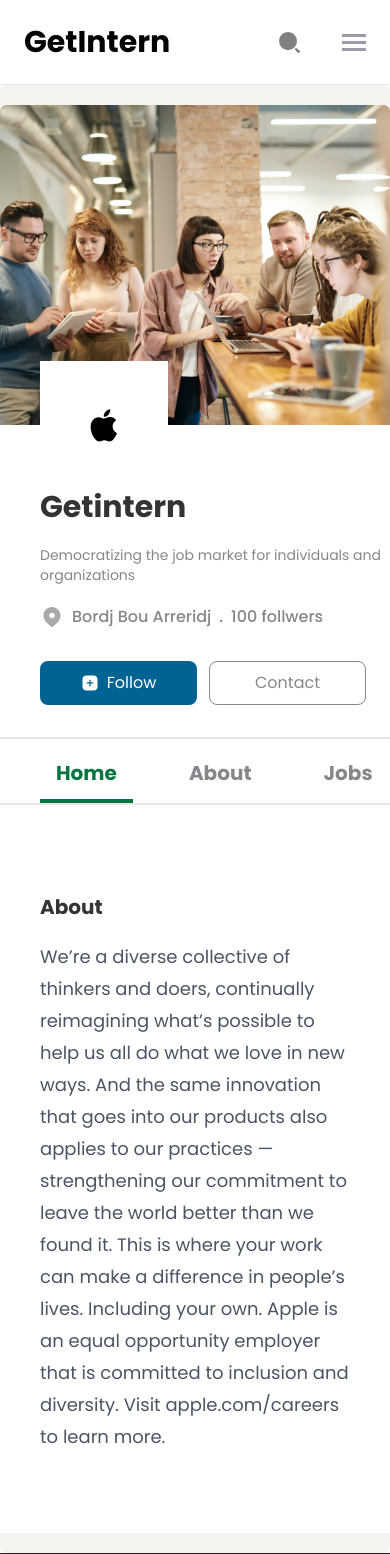
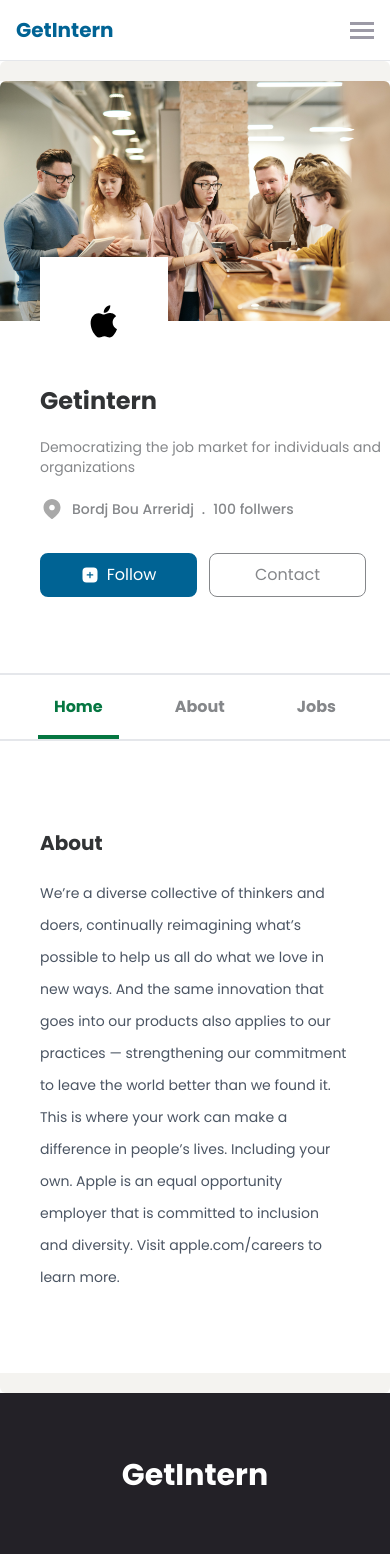
Before and after one commit to slimanesedrati/job-portal, a Django app: template templates/company_profile.html in a window 390 px wide. Shown: the top 1554 px of the page. Run offline with Django 4.2, Linux system fonts and the light colour scheme; the template is opened without the code that fills it, so the values that code supplies are empty.

Commit message:
update company_profile & user regestration

```diff
--- a/templates/company_profile.html
+++ b/templates/company_profile.html
@@ -23,17 +23,17 @@
   <!-- nav -->
   <div class="sticky top-0 bg-white z-20 border-b">
     <!-- Nav Container -->
-    <nav class="container mx-auto p-6 z-10">
+    <nav class="container mx-auto p-4 z-10">
       <!-- Flex Container For All Items -->
       <div class="flex items-center justify-between">
         <!-- Flex Container For Logo/Menu -->
         <div class="flex items-center space-x-20">
           <!-- Logo -->
-          <h1 class="font-bold text-3xl">
+          <h1 class="font-bold text-xl text-blue">
             <a href="">GetIntern</a>
           </h1>
           <!-- Left Menu -->
-          <div class="hidden space-x-8 font-bold lg:flex">
+          <div class="hidden text-sm space-x-8 font-bold lg:flex">
             <a href="#" class="text-mediumGray hover:text-darkGray">Jobs</a>
             <a href="#" class="text-mediumGray hover:text-darkGray">Interships</a>
             <a href="#" class="text-mediumGray hover:text-darkGray">About Us</a>
@@ -43,9 +43,9 @@
         <!-- Right Buttons Menu -->
         <div class="hidden items-center space-x-6 font-medium text-grayishViolet lg:flex">
           <div id="userN" class="relative text-darkGray">
-            <div class="flex text-sm select-none justify-center items-center cursor-pointer">
+            <div class="flex text-xs select-none justify-center items-center cursor-pointer">
               Hi,Slimane!
-              <svg xmlns="http://www.w3.org/2000/svg" class="duration-200" id="down" width="24" height="24"
+              <svg xmlns="http://www.w3.org/2000/svg" class="duration-200" id="down" width="18" height="18"
                 viewBox="0 0 24 24" fill="none">
                 <path d="M10.869 16.6308C10.811 16.5743 10.563 16.3609 10.359 16.1622C9.076
             14.9971 6.976 11.9576 6.335 10.3668C6.232 10.1252 6.014 9.51437
@@ -58,7 +58,7 @@
               </svg>
             </div>
             <div id="settings"
-              class="absolute text-sm flex flex-col -right-4 top-8 rounded-md items-center justify-center space-y-2 p-4 bg-zinc-50 z-40 shadow-lg w-36 hidden">
+              class="absolute text-xs flex flex-col -right-4 top-8 rounded-md items-center justify-center space-y-2 py-4 bg-white z-40 shadow-lg w-36 hidden">
               <a href="" class="duration-200 border-b pb-2 hover:text-lightGray">Settings</a>
               <a href="" class="duration-200 hover:text-gray-400">Logout</a>
               <div></div>
@@ -66,7 +66,7 @@
           </div>
           <div>
             <a href=""
-              class="flex justify-center items-center duration-200 text-blue hover:underline underline-offset-2">
+              class="flex justify-center text-xs items-center duration-200 text-blue hover:underline underline-offset-2">
               <svg xmlns="http://www.w3.org/2000/svg" viewBox="0 0 24 24" width="18" height="18">
                 <path d="M18 3V5H17V11L19 14V16H13V23H11V16H5V14L7 11V5H6V3H18Z" fill="rgba(0,119,181,1)"></path>
               </svg>
@@ -77,14 +77,7 @@
 
         <!-- Hamburger Button -->
 
-        <div class="flex lg:hidden space-x-10 items-center justify-center">
-          <div id="search_job_btn" class="cursor-pointer md:hidden">
-            <svg width="25" height="25" viewBox="0 0 24 24" fill="none" xmlns="http://www.w3.org/2000/svg">
-              <path fill-rule="evenodd" clip-rule="evenodd"
-                d="M2 10.6699C2 5.88166 5.84034 2 10.5776 2C12.8526 2 15.0343 2.91344 16.6429 4.53936C18.2516 6.16529 19.1553 8.37052 19.1553 10.6699C19.1553 15.4582 15.3149 19.3399 10.5776 19.3399C5.84034 19.3399 2 15.4582 2 10.6699ZM19.0134 17.6543L21.568 19.7164H21.6124C22.1292 20.2388 22.1292 21.0858 21.6124 21.6082C21.0955 22.1306 20.2576 22.1306 19.7407 21.6082L17.6207 19.1785C17.4203 18.9766 17.3076 18.7024 17.3076 18.4164C17.3076 18.1304 17.4203 17.8562 17.6207 17.6543C18.0072 17.2704 18.6268 17.2704 19.0134 17.6543Z"
-                fill="Gray" />
-            </svg>
-          </div>
+        <div class="flex lg:hidden  space-x-10 items-center justify-center">
           <button id="menu-btn" class="hamburger lg:hidden focus:outline-none" type="button">
             <span class="hamburger-top"></span>
             <span class="hamburger-middle"></span>
@@ -110,7 +103,7 @@
   <section class="bg-lightbg rounded-md pt-5 pb-5">
     <div class="container bg-white mx-auto max-w-6xl pb-20">
       <div class="flex flex-col space-y-16">
-        <div class="relative w-full rounded-t-md h-80" style="
+        <div class="relative w-full rounded-t-md h-60" style="
               background-image: url(assets/images/cover.jpg);
               background-repeat: no-repeat;
               background-size: cover;
@@ -125,11 +118,11 @@
           </div>
         </div>
         <div class="flex flex-col justify-center space-y-5 ">
-          <h2 class="pl-10  max-w-md font-bold text-3xl text-darkGray">Getintern</h2>
-          <p class="pl-10 max-w-md ">
+          <h2 class="pl-10  max-w-md font-bold text-2xl text-darkGray">Getintern</h2>
+          <p class="pl-10 max-w-md  ">
             Democratizing the job market for individuals and organizations
           </p>
-          <div class="pl-10  max-w-md flex items-center space-x-2 text-mediumGray font-medium">
+          <div class="pl-10 text-sm max-w-md flex items-center space-x-2 text-mediumGray font-medium">
             <svg width="24" height="24" viewBox="0 0 24 24" fill="none" xmlns="http://www.w3.org/2000/svg">
               <path fill-rule="evenodd" clip-rule="evenodd"
                 d="M3.5 10.3178C3.5 5.71789 7.34388 2 11.9934 2C16.6561 2 20.5 5.71789 20.5 10.3178C20.5 12.6357 19.657 14.7876 18.2695 16.6116C16.7388 18.6235 14.8522 20.3765 12.7285 21.7524C12.2425 22.0704 11.8039 22.0944 11.2704 21.7524C9.13474 20.3765 7.24809 18.6235 5.7305 16.6116C4.34198 14.7876 3.5 12.6357 3.5 10.3178ZM9.19423 10.5768C9.19423 12.1177 10.4517 13.3297 11.9934 13.3297C13.5362 13.3297 14.8058 12.1177 14.8058 10.5768C14.8058 9.0478 13.5362 7.77683 11.9934 7.77683C10.4517 7.77683 9.19423 9.0478 9.19423 10.5768Z"
@@ -156,21 +149,20 @@
               <a href="" class="capitalize">contact</a>
             </button>
           </div>
+        </div>
         <!-- tabs -->
-          <div id="tabs" class="flex pl-10 items-center space-x-10 text-xl font-bold text-mediumGray border-y-2 pt-2">
+        <div id="tabs" class="flex items-center justify-center space-x-10  font-bold text-mediumGray border-y-2 pt-2">
           <a href="" data-target="panel-1"
             class="tab capitalize text-green py-3 px-4 h-14 border-b-4 border-green">home</a>
-            <a href="" data-target="panel-2"
-              class="tab capitalize py-3 px-4 h-14 hover:text-green border-green">about</a>
-            <a href="" data-target="panel-3"
-              class="tab capitalize py-3 px-4 h-14 hover:text-green border-green">Jobs</a>
+          <a href="" data-target="panel-2" class="tab capitalize py-3 px-4 h-14 hover:text-green border-green">about</a>
+          <a href="" data-target="panel-3" class="tab capitalize py-3 px-4 h-14 hover:text-green border-green">Jobs</a>
         </div>
-        </div>
-        <div id="panels" class="flex justify-center  items-center max-w-4xl px-10 ">
+        <!-- panels -->
+        <div id="panels" class="flex justify-center items-center  px-10 ">
           <!-- panel 1 -->
-          <div class="panel panel-1 flex flex-col space-y-5">
+          <div class="max-w-3xl panel panel-1 flex flex-col space-y-5">
             <h5 class="text-left">about</h5>
-            <div class="text-lg  text-gray-600 font-sans leading-8">We’re a diverse collective of thinkers and doers,
+            <div class="text-sm  text-gray-600 font-sans leading-8">We’re a diverse collective of thinkers and doers,
               continually reimagining what’s possible to help us all do what we love in new ways. And the same
               innovation that goes into our products also applies to our practices — strengthening our commitment to
               leave the world better than we found it. This is where your work can make a difference in people’s lives.
@@ -180,10 +172,10 @@
               apple.com/careers to learn more.</div>
           </div>
           <!-- panel 2 -->
-          <div class="panel panel-2 hidden flex flex-col space-y-5">
+          <div class="panel panel-2 max-w-3xl hidden flex flex-col space-y-5">
             <h5 class="text-left">overview</h5>
             <!--  -->
-            <div class="text-lg  text-gray-600 font-sans leading-8">
+            <div class="text-sm  text-gray-600 font-sans leading-8">
               We’re a diverse collective of thinkers and doers, continually reimagining what’s possible to help us all
               do what we love in new ways. And the same innovation that goes into our products also applies to our
               practices — strengthening our commitment to leave the world better than we found it. This is where your
@@ -192,14 +184,15 @@
               apple.com/careers to learn more.
             </div>
             <!--  -->
-            <div >
-              <div class="pb-1 text-darkGray font-medium text-lg ">website</div>
-              <a href="http://www.apple.com/careers" class="text-blue text-md font-medium">http://www.apple.com/careers</a>
+            <div>
+              <div class="pb-1 text-darkGray font-medium ">website</div>
+              <a href="http://www.apple.com/careers"
+                class="text-blue text-sm font-medium">http://www.apple.com/careers</a>
             </div>
             <!--  -->
             <div>
-              <div class="pb-1 text-darkGray font-medium text-lg ">Industry</div>
-              <p>
+              <div class="pb-1 text-darkGray font-medium ">Industry</div>
+              <p class="text-sm ">
                 Computers and Electronics Manufacturing
               </p>
             </div>
@@ -213,27 +206,26 @@
           </div>
           <!-- panel 3 -->
           <div class="panel flex justify-center items-center  hidden panel-3">
-            <div
-            class="mt-10 grid justify-center items-center grid-col-1 lg:grid-cols-2  gap-5 font-medium">
+            <div class="mt-10 grid justify-center items-center grid-col-1 lg:grid-cols-3  gap-5 font-medium">
               <!--  -->
-            <div class="relative shadow-md duration-200 hover:shadow-xl flex flex-col max-w-sm
-              space-y-7 p-6 rounded-2xl border bg-lightbg">
+              <div class="relative border border-gray-300 flex flex-col max-w-md
+            space-y-5 p-8 rounded-xl duration-200 hover:shadow-md  bg-white">
                 <div class="absolute text-mediumGray  right-5 top-5">
                   7 Mar
                 </div>
                 <div>
                   <!-- logo -->
-                <img src="assets/images/apple.svg" class="bg-gray-100 p-2 rounded-full mb-2" alt="">
+                  <img src="assets/images/apple.svg" class="bg-zinc-100 p-2 rounded-full mb-2" alt="">
                   <!-- company name -->
                 </div>
                 <!--  -->
                 <div>
                   <!-- Job title -->
-                <div class="capitalize font-bold text-xl mb-4">
+                  <div class="capitalize font-bold text-md mb-4">
                     Front end
                   </div>
-                <span class="bg-sky-100 px-3 py-1 text-sm  text-blue rounded-xl">Full-time</span>
-                <span class="bg-pink-100 px-3 py-1 text-sm text-pink-900 rounded-xl">Technology</span>
+                  <span class="bg-sky-100 px-3 py-1 text-xs  text-blue rounded-xl">Full-time</span>
+                  <span class="bg-pink-100 px-3 py-1 text-xs text-pink-900 rounded-xl">Technology</span>
                 </div>
                 <!--  -->
                 <div class="flex items-center space-x-2 text-mediumGray">
@@ -242,12 +234,12 @@
                       d="M17.7689 8.3818H22C22 4.98459 19.9644 3 16.5156 3H7.48444C4.03556 3 2 4.98459 2 8.33847V15.6615C2 19.0154 4.03556 21 7.48444 21H16.5156C19.9644 21 22 19.0154 22 15.6615V15.3495H17.7689C15.8052 15.3495 14.2133 13.7975 14.2133 11.883C14.2133 9.96849 15.8052 8.41647 17.7689 8.41647V8.3818ZM17.7689 9.87241H21.2533C21.6657 9.87241 22 10.1983 22 10.6004V13.131C21.9952 13.5311 21.6637 13.8543 21.2533 13.8589H17.8489C16.8548 13.872 15.9855 13.2084 15.76 12.2643C15.6471 11.6783 15.8056 11.0736 16.1931 10.6122C16.5805 10.1509 17.1573 9.88007 17.7689 9.87241ZM17.92 12.533H18.2489C18.6711 12.533 19.0133 12.1993 19.0133 11.7877C19.0133 11.3761 18.6711 11.0424 18.2489 11.0424H17.92C17.7181 11.0401 17.5236 11.1166 17.38 11.255C17.2364 11.3934 17.1555 11.5821 17.1556 11.779C17.1555 12.1921 17.4964 12.5282 17.92 12.533ZM6.73778 8.3818H12.3822C12.8044 8.3818 13.1467 8.04812 13.1467 7.63649C13.1467 7.22487 12.8044 6.89119 12.3822 6.89119H6.73778C6.31903 6.89116 5.9782 7.2196 5.97333 7.62783C5.97331 8.04087 6.31415 8.37705 6.73778 8.3818Z"
                       fill="#0077B5" />
                   </svg>
-                <div>
+                  <div class="text-sm">
                     $35k - $45k
                   </div>
                 </div>
                 <div>
-                <div class="capitalize text-mediumGray text-lg space-x-1 mb-3 flex items-center">
+                  <div class="capitalize text-mediumGray text-sm space-x-1 mb-3 flex items-center">
                     <svg width="24" height="24" viewBox="0 0 24 24" fill="none" xmlns="http://www.w3.org/2000/svg">
                       <path fill-rule="evenodd" clip-rule="evenodd"
                         d="M3.5 10.3178C3.5 5.71789 7.34388 2 11.9934 2C16.6561 2 20.5 5.71789 20.5 10.3178C20.5 12.6357 19.657 14.7876 18.2695 16.6116C16.7388 18.6235 14.8522 20.3765 12.7285 21.7524C12.2425 22.0704 11.8039 22.0944 11.2704 21.7524C9.13474 20.3765 7.24809 18.6235 5.7305 16.6116C4.34198 14.7876 3.5 12.6357 3.5 10.3178ZM9.19423 10.5768C9.19423 12.1177 10.4517 13.3297 11.9934 13.3297C13.5362 13.3297 14.8058 12.1177 14.8058 10.5768C14.8058 9.0478 13.5362 7.77683 11.9934 7.77683C10.4517 7.77683 9.19423 9.0478 9.19423 10.5768Z"
@@ -257,7 +249,7 @@
                       Bordj Bou Arreridj, 5 juily
                     </div>
                   </div>
-                <p>Lorem ipsum dolor sit amet consectetur adipisicing elit. Exercitationem in.</p>
+                  <p class="text-xs">Lorem ipsum dolor sit amet consectetur adipisicing elit. Exercitationem in.</p>
                 </div>
                 <div class="flex space-x-3 py-4">
                   <button class="w-1/2 border-2 border-blue text-blue rounded-lg
@@ -270,9 +262,8 @@
                   </button>
                 </div>
               </div>
-            <!--  -->
-            <div class="relative shadow-md duration-200 hover:shadow-xl flex flex-col max-w-sm
-              space-y-7 p-6 rounded-2xl border bg-lightbg">
+              <div class="relative border border-gray-300 flex flex-col max-w-md
+            space-y-5 p-8 rounded-xl duration-200 hover:shadow-md  bg-white">
                 <div class="absolute text-mediumGray  right-5 top-5">
                   7 Mar
                 </div>
@@ -284,11 +275,11 @@
                 <!--  -->
                 <div>
                   <!-- Job title -->
-                <div class="capitalize font-bold text-xl mb-4">
+                  <div class="capitalize font-bold text-md mb-4">
                     Front end
                   </div>
-                <span class="bg-sky-100 px-3 py-1 text-sm  text-blue rounded-xl">Full-time</span>
-                <span class="bg-pink-100 px-3 py-1 text-sm text-pink-900 rounded-xl">Technology</span>
+                  <span class="bg-sky-100 px-3 py-1 text-xs  text-blue rounded-xl">Full-time</span>
+                  <span class="bg-pink-100 px-3 py-1 text-xs text-pink-900 rounded-xl">Technology</span>
                 </div>
                 <!--  -->
                 <div class="flex items-center space-x-2 text-mediumGray">
@@ -297,12 +288,12 @@
                       d="M17.7689 8.3818H22C22 4.98459 19.9644 3 16.5156 3H7.48444C4.03556 3 2 4.98459 2 8.33847V15.6615C2 19.0154 4.03556 21 7.48444 21H16.5156C19.9644 21 22 19.0154 22 15.6615V15.3495H17.7689C15.8052 15.3495 14.2133 13.7975 14.2133 11.883C14.2133 9.96849 15.8052 8.41647 17.7689 8.41647V8.3818ZM17.7689 9.87241H21.2533C21.6657 9.87241 22 10.1983 22 10.6004V13.131C21.9952 13.5311 21.6637 13.8543 21.2533 13.8589H17.8489C16.8548 13.872 15.9855 13.2084 15.76 12.2643C15.6471 11.6783 15.8056 11.0736 16.1931 10.6122C16.5805 10.1509 17.1573 9.88007 17.7689 9.87241ZM17.92 12.533H18.2489C18.6711 12.533 19.0133 12.1993 19.0133 11.7877C19.0133 11.3761 18.6711 11.0424 18.2489 11.0424H17.92C17.7181 11.0401 17.5236 11.1166 17.38 11.255C17.2364 11.3934 17.1555 11.5821 17.1556 11.779C17.1555 12.1921 17.4964 12.5282 17.92 12.533ZM6.73778 8.3818H12.3822C12.8044 8.3818 13.1467 8.04812 13.1467 7.63649C13.1467 7.22487 12.8044 6.89119 12.3822 6.89119H6.73778C6.31903 6.89116 5.9782 7.2196 5.97333 7.62783C5.97331 8.04087 6.31415 8.37705 6.73778 8.3818Z"
                       fill="#0077B5" />
                   </svg>
-                <div>
+                  <div class="text-sm">
                     $35k - $45k
                   </div>
                 </div>
                 <div>
-                <div class="capitalize text-mediumGray text-lg space-x-1 mb-3 flex items-center">
+                  <div class="capitalize text-mediumGray text-sm space-x-1 mb-3 flex items-center">
                     <svg width="24" height="24" viewBox="0 0 24 24" fill="none" xmlns="http://www.w3.org/2000/svg">
                       <path fill-rule="evenodd" clip-rule="evenodd"
                         d="M3.5 10.3178C3.5 5.71789 7.34388 2 11.9934 2C16.6561 2 20.5 5.71789 20.5 10.3178C20.5 12.6357 19.657 14.7876 18.2695 16.6116C16.7388 18.6235 14.8522 20.3765 12.7285 21.7524C12.2425 22.0704 11.8039 22.0944 11.2704 21.7524C9.13474 20.3765 7.24809 18.6235 5.7305 16.6116C4.34198 14.7876 3.5 12.6357 3.5 10.3178ZM9.19423 10.5768C9.19423 12.1177 10.4517 13.3297 11.9934 13.3297C13.5362 13.3297 14.8058 12.1177 14.8058 10.5768C14.8058 9.0478 13.5362 7.77683 11.9934 7.77683C10.4517 7.77683 9.19423 9.0478 9.19423 10.5768Z"
@@ -312,62 +303,7 @@
                       Bordj Bou Arreridj, 5 juily
                     </div>
                   </div>
-                <p>Lorem ipsum dolor sit amet consectetur adipisicing elit. Exercitationem in.</p>
-              </div>
-              <div class="flex space-x-3 py-4">
-                <button class="w-1/2 border-2 border-blue text-blue rounded-lg
-                  duration-100 hover:bg-blue hover:bg-opacity-10 hover:border-4">
-                  <a href="" class="capitalize">contact</a>
-                </button>
-                <button class="bg-blue  text-white w-1/2 py-2 rounded-lg border-2 border-blue
-                  duration-150 hover:bg-opacity-75">
-                  <a href="" class="capitalize">apply</a>
-                </button>
-              </div>
-            </div>
-            <!--  -->
-            <div class="relative shadow-md duration-200 hover:shadow-xl flex flex-col max-w-sm
-              space-y-7 p-6 rounded-2xl border bg-lightbg">
-              <div class="absolute text-mediumGray  right-5 top-5">
-                7 Mar
-              </div>
-              <div>
-                <!-- logo -->
-                <img src="assets/images/apple.svg" class="bg-zinc-100 p-2 rounded-full mb-2" alt="">
-                <!-- company name -->
-              </div>
-              <!--  -->
-              <div>
-                <!-- Job title -->
-                <div class="capitalize font-bold text-xl mb-4">
-                  Front end
-                </div>
-                <span class="bg-sky-100 px-3 py-1 text-sm  text-blue rounded-xl">Full-time</span>
-                <span class="bg-pink-100 px-3 py-1 text-sm text-pink-900 rounded-xl">Technology</span>
-              </div>
-              <!--  -->
-              <div class="flex items-center space-x-2 text-mediumGray">
-                <svg width="24" height="24" viewBox="0 0 24 24" fill="none" xmlns="http://www.w3.org/2000/svg">
-                  <path fill-rule="evenodd" clip-rule="evenodd"
-                    d="M17.7689 8.3818H22C22 4.98459 19.9644 3 16.5156 3H7.48444C4.03556 3 2 4.98459 2 8.33847V15.6615C2 19.0154 4.03556 21 7.48444 21H16.5156C19.9644 21 22 19.0154 22 15.6615V15.3495H17.7689C15.8052 15.3495 14.2133 13.7975 14.2133 11.883C14.2133 9.96849 15.8052 8.41647 17.7689 8.41647V8.3818ZM17.7689 9.87241H21.2533C21.6657 9.87241 22 10.1983 22 10.6004V13.131C21.9952 13.5311 21.6637 13.8543 21.2533 13.8589H17.8489C16.8548 13.872 15.9855 13.2084 15.76 12.2643C15.6471 11.6783 15.8056 11.0736 16.1931 10.6122C16.5805 10.1509 17.1573 9.88007 17.7689 9.87241ZM17.92 12.533H18.2489C18.6711 12.533 19.0133 12.1993 19.0133 11.7877C19.0133 11.3761 18.6711 11.0424 18.2489 11.0424H17.92C17.7181 11.0401 17.5236 11.1166 17.38 11.255C17.2364 11.3934 17.1555 11.5821 17.1556 11.779C17.1555 12.1921 17.4964 12.5282 17.92 12.533ZM6.73778 8.3818H12.3822C12.8044 8.3818 13.1467 8.04812 13.1467 7.63649C13.1467 7.22487 12.8044 6.89119 12.3822 6.89119H6.73778C6.31903 6.89116 5.9782 7.2196 5.97333 7.62783C5.97331 8.04087 6.31415 8.37705 6.73778 8.3818Z"
-                    fill="#0077B5" />
-                </svg>
-                <div>
-                  $35k - $45k
-                </div>
-              </div>
-              <div>
-                <div class="capitalize text-mediumGray text-lg space-x-1 mb-3 flex items-center">
-                  <svg width="24" height="24" viewBox="0 0 24 24" fill="none" xmlns="http://www.w3.org/2000/svg">
-                    <path fill-rule="evenodd" clip-rule="evenodd"
-                      d="M3.5 10.3178C3.5 5.71789 7.34388 2 11.9934 2C16.6561 2 20.5 5.71789 20.5 10.3178C20.5 12.6357 19.657 14.7876 18.2695 16.6116C16.7388 18.6235 14.8522 20.3765 12.7285 21.7524C12.2425 22.0704 11.8039 22.0944 11.2704 21.7524C9.13474 20.3765 7.24809 18.6235 5.7305 16.6116C4.34198 14.7876 3.5 12.6357 3.5 10.3178ZM9.19423 10.5768C9.19423 12.1177 10.4517 13.3297 11.9934 13.3297C13.5362 13.3297 14.8058 12.1177 14.8058 10.5768C14.8058 9.0478 13.5362 7.77683 11.9934 7.77683C10.4517 7.77683 9.19423 9.0478 9.19423 10.5768Z"
-                      fill="darkGray" />
-                  </svg>
-                  <div>
-                    Bordj Bou Arreridj, 5 juily
-                  </div>
-                </div>
-                <p>Lorem ipsum dolor sit amet consectetur adipisicing elit. Exercitationem in.</p>
+                  <p class="text-xs">Lorem ipsum dolor sit amet consectetur adipisicing elit. Exercitationem in.</p>
                 </div>
                 <div class="flex space-x-3 py-4">
                   <button class="w-1/2 border-2 border-blue text-blue rounded-lg
--- a/templates/css/output.css
+++ b/templates/css/output.css
@@ -811,8 +811,8 @@
   height: 1.25rem;
 }
 
-.h-80 {
-  height: 20rem;
+.h-60 {
+  height: 15rem;
 }
 
 .h-full {
@@ -877,6 +877,10 @@
 
 .max-w-xs {
   max-width: 20rem;
+}
+
+.max-w-3xl {
+  max-width: 48rem;
 }
 
 .rotate-180 {
```
Also changed, not shown: other parts of templates/css/output.css (+21 -50 lines), templates/user_signup.html (+8 -8 lines). Lines whose indentation alone changed are shown as unchanged.
